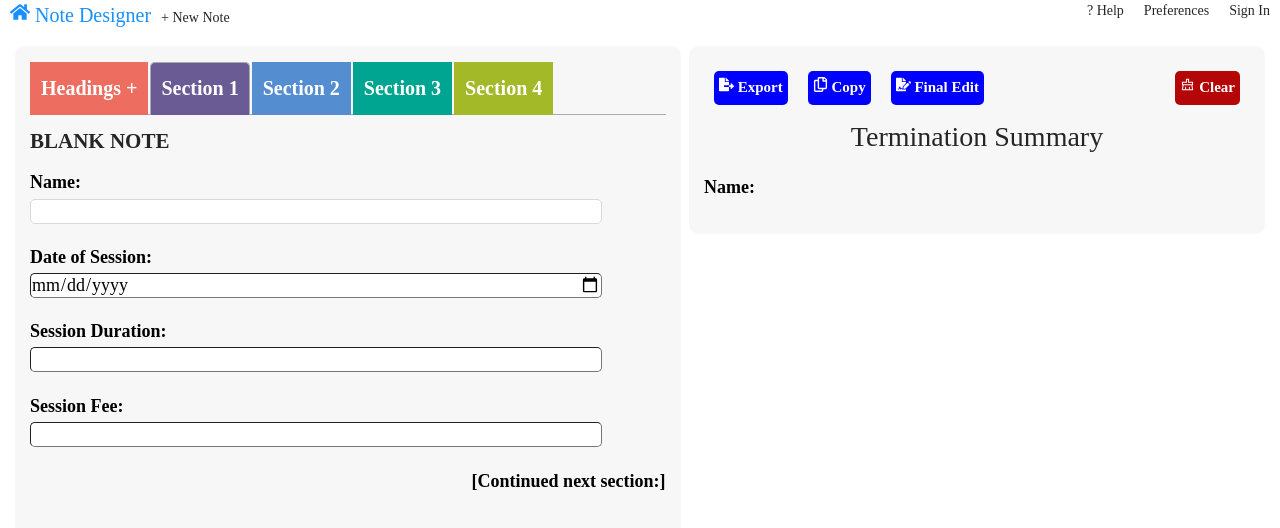
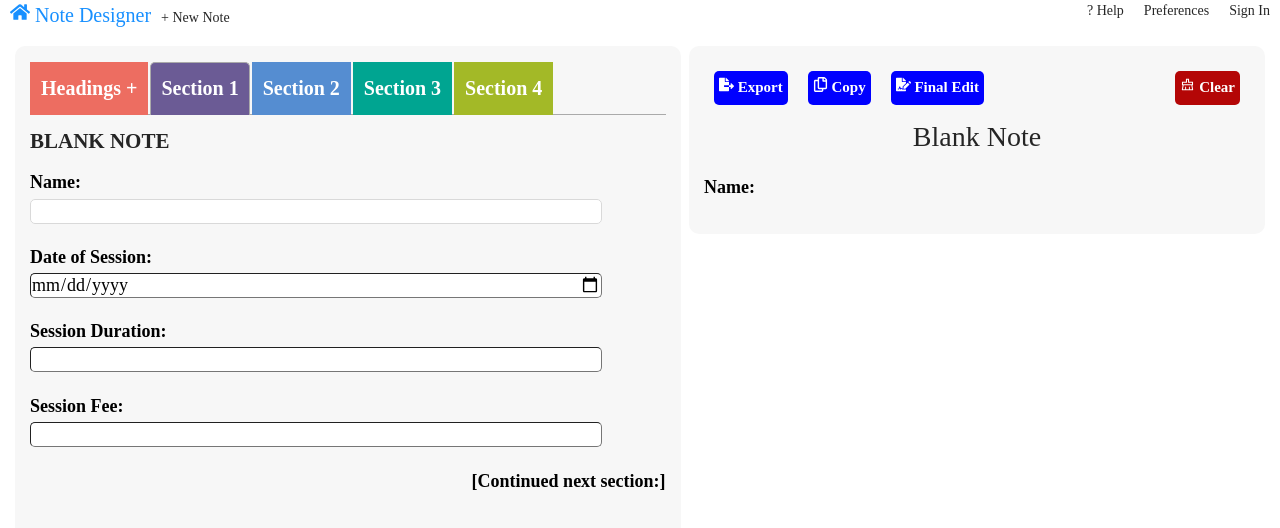
Before and after one commit to MuhSharjeel/note, a React (Create React App) app: page /blank-note in a window 1280 px wide. Shown: the top 528 px of the page. Built offline with nearby package versions, Linux system fonts and the light colour scheme.

Commit message:
make it better

```diff
--- a/src/components/BN-Prescription/Prescription.js
+++ b/src/components/BN-Prescription/Prescription.js
@@ -21,7 +21,7 @@ const Prescription = (props) => {
     <button className="save"><b><FaFileSignature/> Final Edit</b></button>
     <button className="clear" onClick={() =>alert("Are you sure to clear content")}><b><AiOutlineClear/> Clear</b></button>
 
-    <center><h1> Termination Summary</h1></center>
+    <center><h1> Blank Note</h1></center>
 
     <p><b>Name: </b>{props.name}</p>
     <p>         {props.address !=="" ? <span> <b>Home Address:</b> {props.address}</span>:""}</p>
--- a/src/components/Blank_Note_Views/Section3/Section3.js
+++ b/src/components/Blank_Note_Views/Section3/Section3.js
@@ -10,7 +10,7 @@ const Section3 = (props) => {
 
     <div className="section3">
 
-    <h2><b>TERMINATION SUMMARY (continued)</b></h2>
+    <h2><b>BLANK NOTE (continued)</b></h2>
     <b>
     <p>Main themes of the session:    <br/>
     <TextArea rows={3} onChange={props.medicalchange} className="input"/>
```
